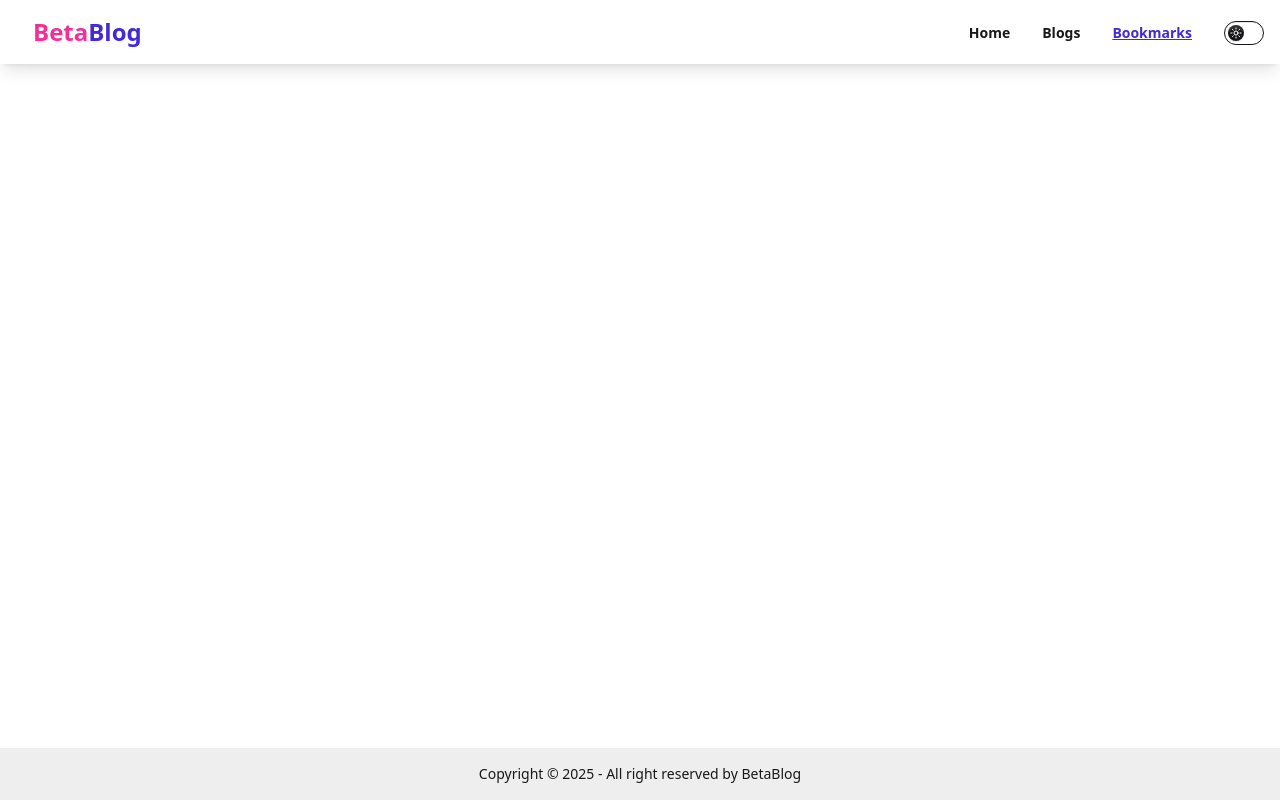
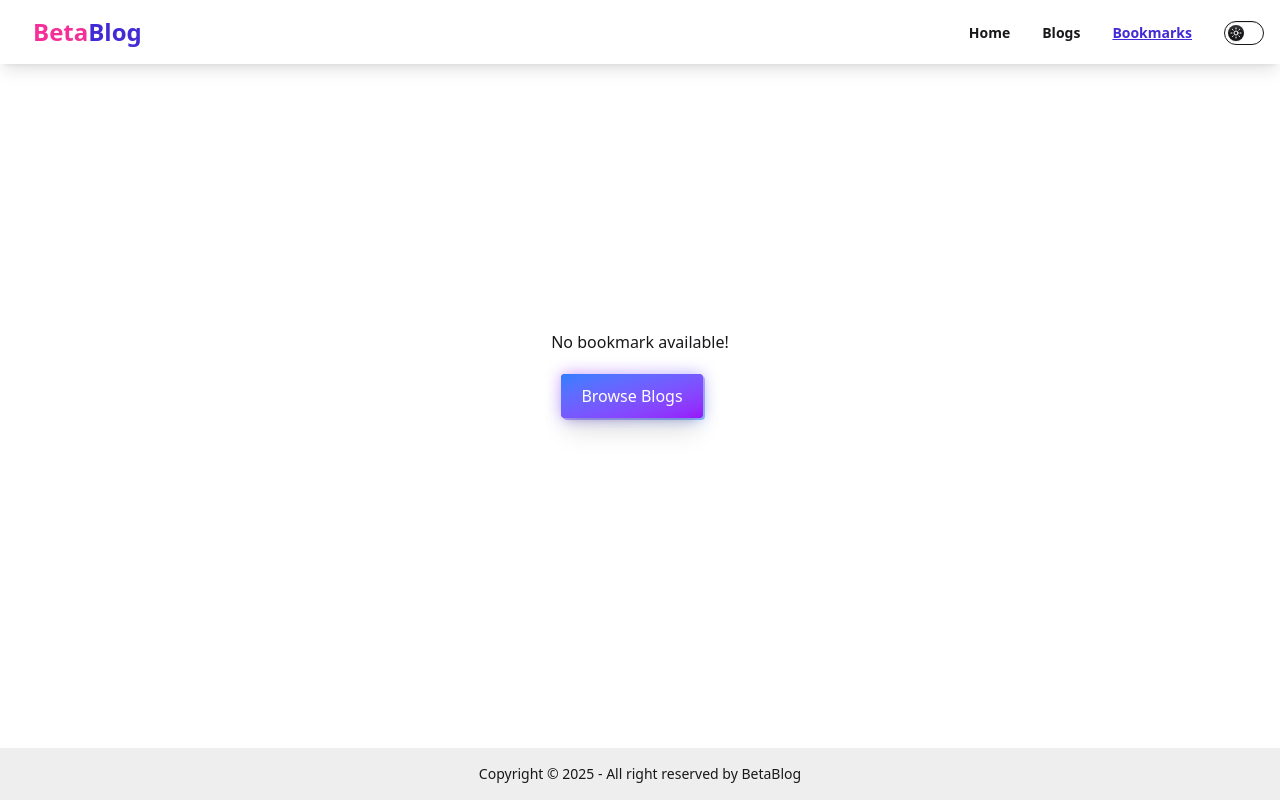
Before and after one commit to shohan89/beta-blog, a React (Vite) app: page /bookmarks in a window 1280 px wide. Built offline with nearby package versions, Linux system fonts and the light colour scheme.

Commit message:
feat: Add no bookmark comp

```diff
--- /dev/null
+++ b/src/components/EmptyBookmark.jsx
@@ -0,0 +1,18 @@
+import { Link } from "react-router";
+
+const EmptyBookmark = ({ message, address, label }) => {
+    return (
+        <div className='min-h-[calc(100vh-116px)] flex flex-col gap-5 justify-center items-center pb-16'>
+            <p>{message}</p>
+            <Link to={address} class="px-5 py-2.5 relative rounded group font-medium text-white font-medium inline-block mr-4">
+                <span class="absolute top-0 left-0 w-full h-full rounded opacity-50 filter blur-sm bg-gradient-to-br from-purple-600 to-blue-500"></span>
+                <span class="h-full w-full inset-0 absolute mt-0.5 ml-0.5 bg-gradient-to-br filter group-active:opacity-0 rounded opacity-50 from-purple-600 to-blue-500"></span>
+                <span class="absolute inset-0 w-full h-full transition-all duration-200 ease-out rounded shadow-xl bg-gradient-to-br filter group-active:opacity-0 group-hover:blur-sm from-purple-600 to-blue-500"></span>
+                <span class="absolute inset-0 w-full h-full transition duration-200 ease-out rounded bg-gradient-to-br to-purple-600 from-blue-500"></span>
+                <span class="relative">{label}</span>
+            </Link>
+        </div>
+    );
+};
+
+export default EmptyBookmark;
--- a/src/pages/Bookmarks.jsx
+++ b/src/pages/Bookmarks.jsx
@@ -1,5 +1,6 @@
 import { useEffect, useState } from "react";
 import BlogCard from "../components/BlogCard";
+import EmptyBookmark from "../components/EmptyBookmark";
 import { deleteBlog, getBlogsFromLS } from "../utils";
 
 const Bookmarks = () => {
@@ -15,7 +16,14 @@ const Bookmarks = () => {
         const storedBlogs = getBlogsFromLS();
         setBlogs(storedBlogs);
     }
+    if(blogs.length < 1) {
+        return <EmptyBookmark
+        message={'No bookmark available!'}
+        address={'/blogs'}
+        label={'Browse Blogs'}
+        />
 
+    }
     return (
         <div className="grid py-18 justify-center grid-cols-1 gap-8 sm:grid-cols-2 lg:grid-cols-4">
             {
```
